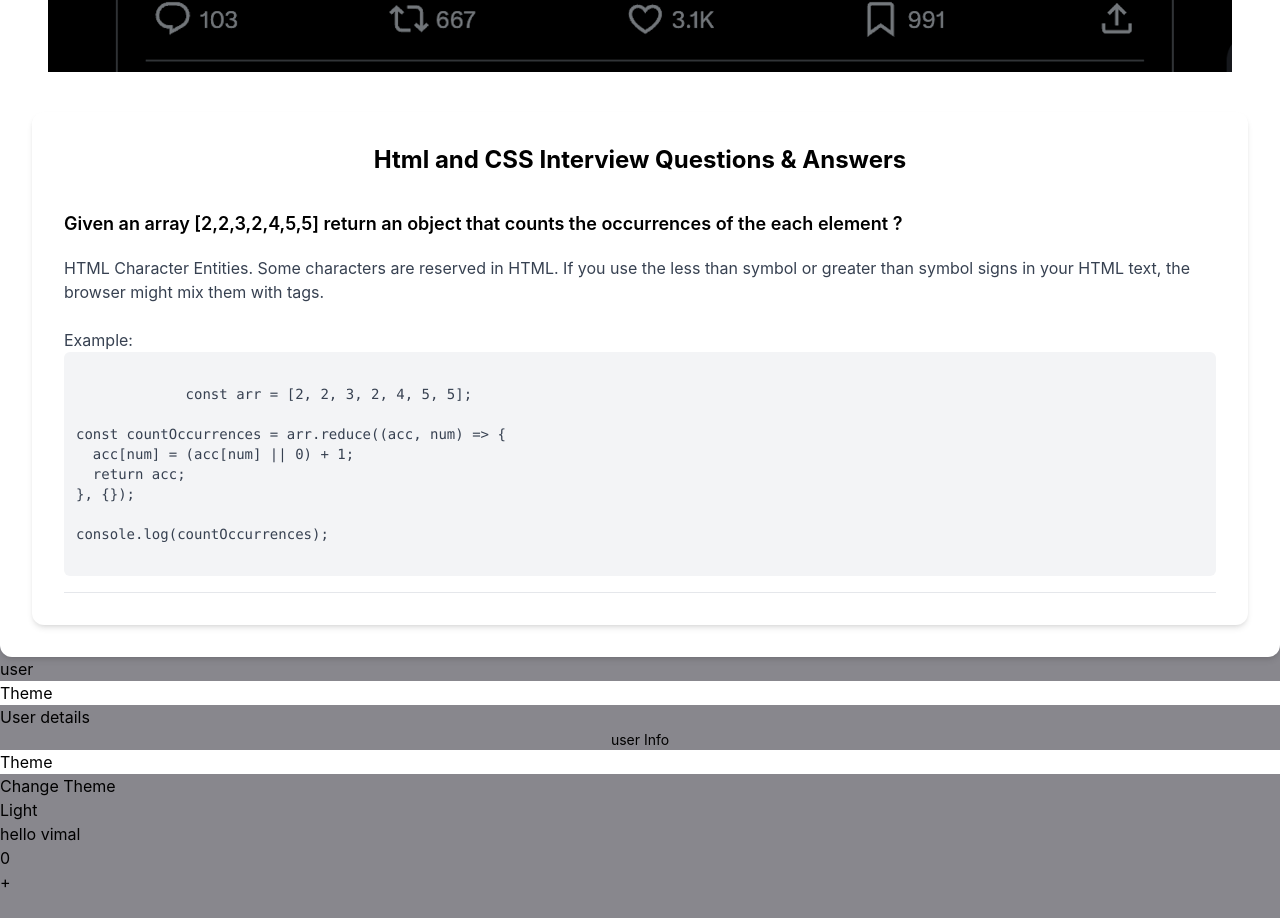
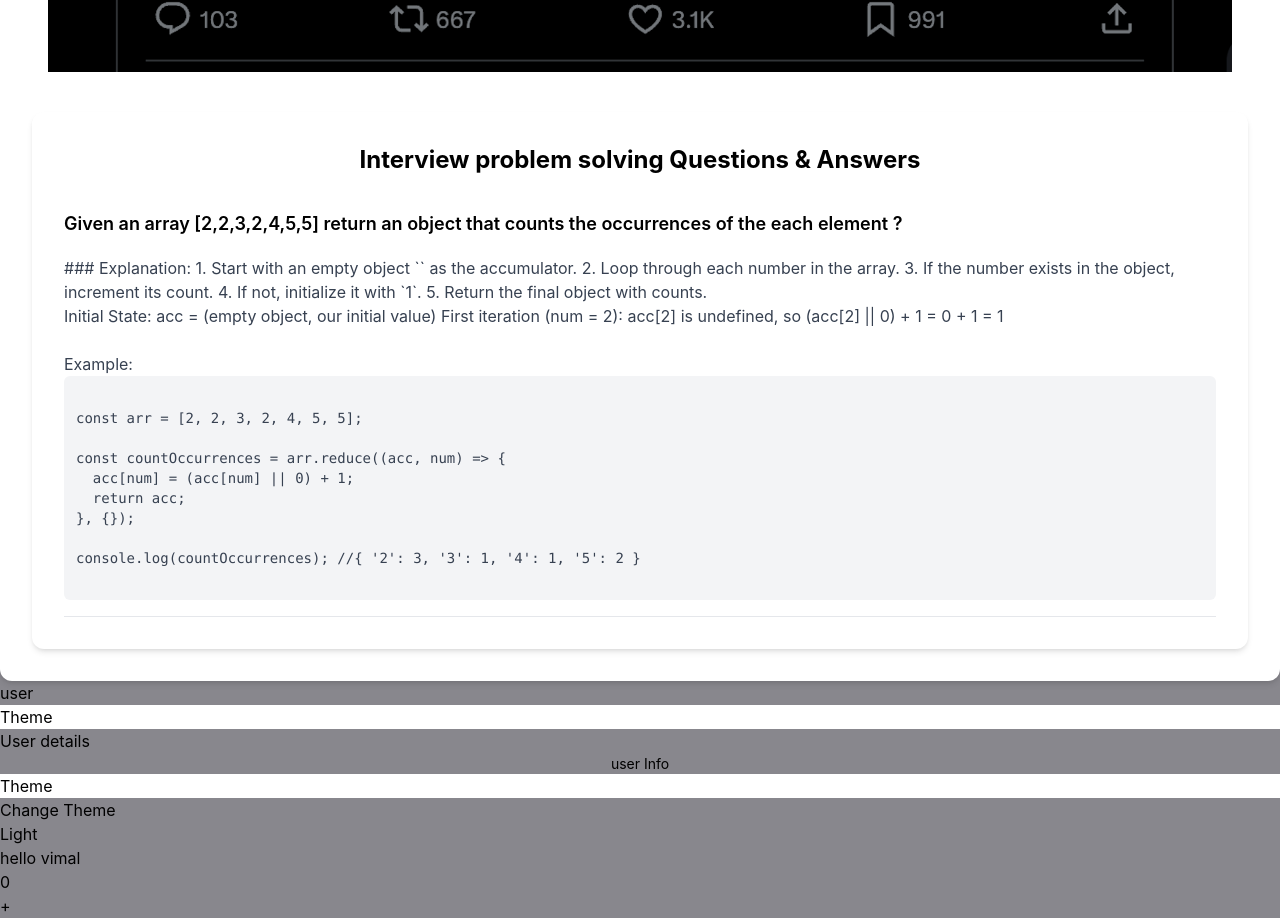
Before and after one commit to vimal336/inter-pre, a React (Vite) app: page /Javascript in a window 1280 px wide. Shown: the part 10144-11062 px from the top of the page. Before the commit the page ends 11038 px from the top, so only its background shows below. Built offline with nearby package versions, Linux system fonts and the light colour scheme.

Commit message:
controlled component

```diff
--- a/src/ProblemSolving.jsx
+++ b/src/ProblemSolving.jsx
@@ -4,9 +4,21 @@ const ProblemSolving = () => {
       question: "Given an array [2,2,3,2,4,5,5] return an object that counts the occurrences of the each element ?",
       answer: (
         <>
-        HTML Character Entities. Some characters are reserved in HTML.
-        If you use the less than symbol or greater than symbol
-        signs in your HTML text, the browser might mix them with tags.
+### Explanation:
+1. Start with an empty object `{}` as the accumulator.
+2. Loop through each number in the array.
+3. If the number exists in the object, increment its count.
+4. If not, initialize it with `1`.
+5. Return the final object with counts. <br/>
+
+
+
+Initial State:
+acc = {} (empty object, our initial value)
+First iteration (num = 2):
+
+acc[2] is undefined, so (acc[2] || 0) + 1 = 0 + 1 = 1
+
           <br />
           <br />
           Example:
@@ -14,14 +26,14 @@ const ProblemSolving = () => {
             <code className="whitespace-pre">
 
               {`
-             const arr = [2, 2, 3, 2, 4, 5, 5];
+const arr = [2, 2, 3, 2, 4, 5, 5];
 
 const countOccurrences = arr.reduce((acc, num) => {
   acc[num] = (acc[num] || 0) + 1;
   return acc;
 }, {});
 
-console.log(countOccurrences);
+console.log(countOccurrences); //{ '2': 3, '3': 1, '4': 1, '5': 2 }
 
 `}
             </code>
@@ -34,7 +46,7 @@ console.log(countOccurrences);
   return (
     <div className="p-6 mx-auto bg-white rounded-xl shadow-md space-y-6 sm:p-8">
       <h2 className="text-2xl font-bold text-center">
-        Html and CSS Interview Questions & Answers
+   Interview problem solving Questions & Answers
       </h2>
       <div className="space-y-6">
         {questionsAndAnswers.map((item, index) => (
```
